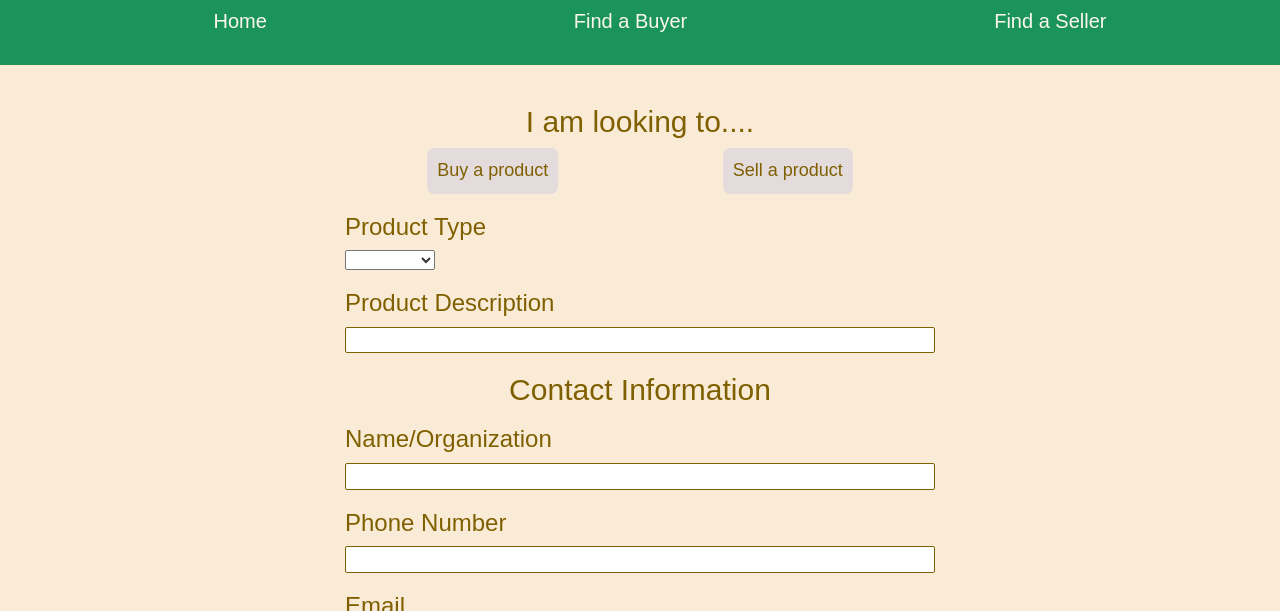
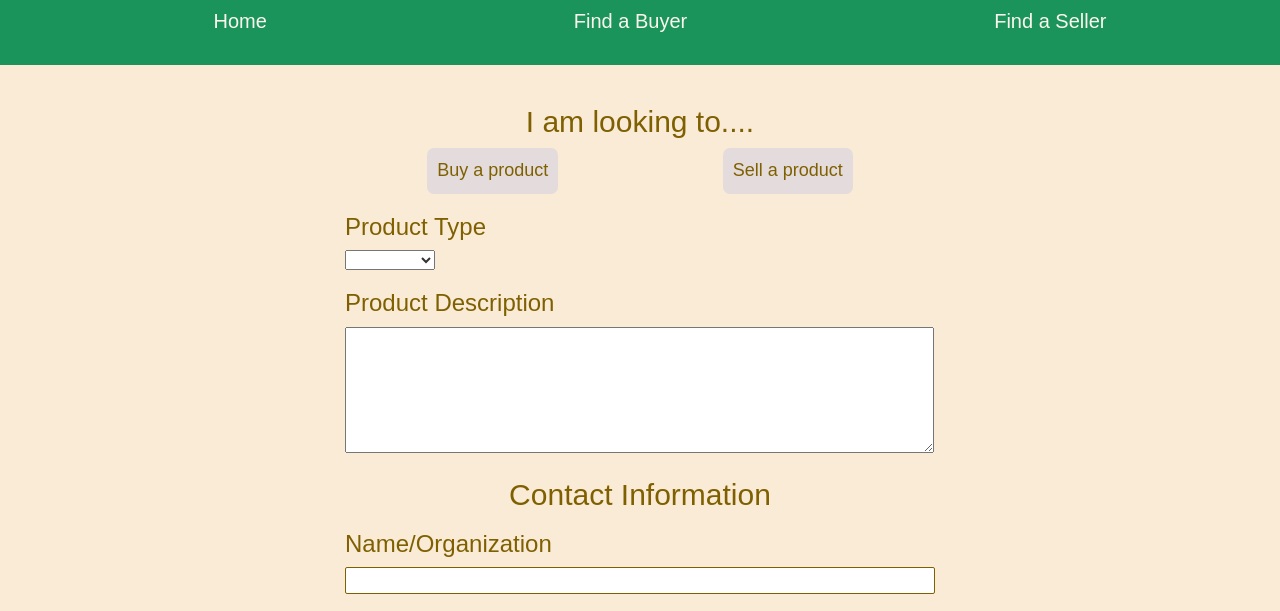
Before and after one commit to CameronR2802/Set-Hacks-CropCycle, a website: page createProfile.html in a window 1280 px wide. Shown: the part 171-782 px from the top of the page. Drawn offline with nearby package versions, Linux system fonts and the light colour scheme.

Commit message:
last one againnnnnnnnn

```diff
--- a/createProfile.html
+++ b/createProfile.html
@@ -125,7 +125,7 @@
                 </select>
 
                 <h3>Product Description</h3>
-                <input class="hundred" id="product_details">
+                <textarea name = "productDetails" cols = "70" rows = "6"> </textarea>
 
                 <div id = "priceKg" style = "display : none">
                     <h3> Price/kg </h3>
--- a/scripts-folder/profile.js
+++ b/scripts-folder/profile.js
@@ -16,6 +16,7 @@ htmlForm.onsubmit = function(event){
         'Product ' : htmlForm.product_type.value,
         "Email " : htmlForm.email.value,
         "Description " : htmlForm.product_details.value,
+        "Description " : htmlForm.productDetails.value,
         "Location " : htmlForm.location.value,
         "Name " :  htmlForm.name_organization.value,
         "Phone " : htmlForm.phone_number.value,
```
